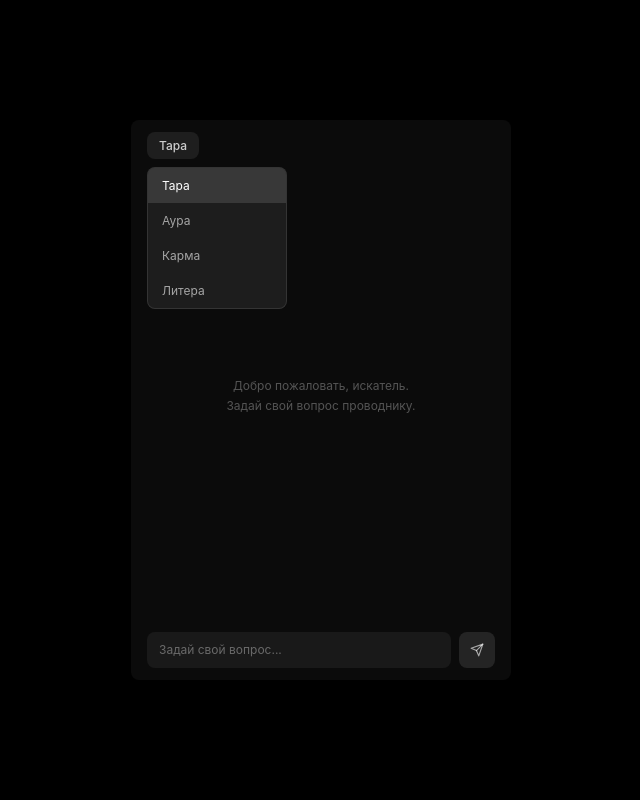
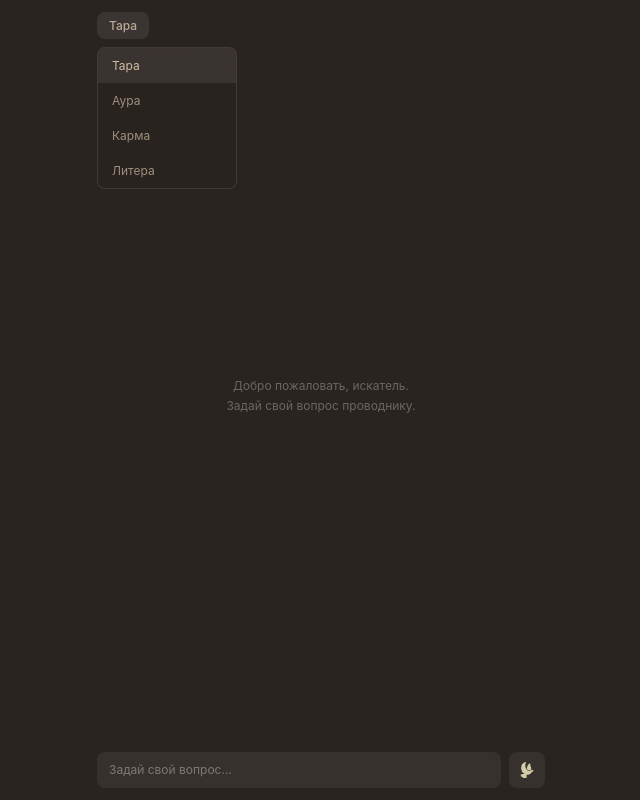
Before and after one commit to CakeBoxDeveloper/Psy, a plain HTML site: page index.html in a window 1280 px wide. Both pictures are taken after a click on the button "Тара". Shown: the whole page, without its empty margins (319-959 px from the left). Drawn offline with Linux system fonts and the light colour scheme.

Commit message:
Update index.html

```diff
--- a/index.html
+++ b/index.html
@@ -23,7 +23,7 @@
         html, body {
             width: 100%;
             height: 100%;
-            background: #000;
+            background: #2a2420;
             display: flex;
             justify-content: center;
             align-items: center;
@@ -33,31 +33,33 @@
         }
 
         .background {
-            position: fixed;
-            top: 0; left: 0;
-            width: 100%; height: 100%;
-            background-size: contain;
-            background-repeat: no-repeat;
-            background-position: center;
-            background-color: #000;
-            z-index: 0;
+            display: none;
         }
 
         .modal {
             position: relative;
             z-index: 10;
-            width: 75%;
-            max-width: 380px;
-            height: 70vh;
-            background: rgba(20, 20, 20, 0.55);
+            width: 100%;
+            height: 100vh;
+            max-width: 100%;
+            background: rgba(42, 36, 32, 0.95);
             border: none;
-            border-radius: 8px;
-            box-shadow: 0 20px 60px rgba(0, 0, 0, 0.5);
+            border-radius: 0;
+            box-shadow: none;
             display: flex;
             flex-direction: column;
+            align-items: center;
             overflow: hidden;
-            backdrop-filter: blur(24px);
-            -webkit-backdrop-filter: blur(24px);
+            backdrop-filter: none;
+            -webkit-backdrop-filter: none;
+        }
+
+        .modal-inner {
+            width: 100%;
+            max-width: 480px;
+            height: 100%;
+            display: flex;
+            flex-direction: column;
         }
 
         /* Header */
@@ -71,7 +73,7 @@
         .model-selector-btn {
             background: rgba(255, 255, 255, 0.08);
             border: none;
-            color: #ccc;
+            color: rgba(210, 190, 165, 0.85);
             font-size: 12px;
             font-weight: 500;
             cursor: pointer;
@@ -83,22 +85,23 @@
 
         .model-selector-btn:hover {
             background: rgba(255, 255, 255, 0.12);
-            color: #fff;
+            color: rgba(210, 190, 165, 1);
         }
 
         .dropdown-menu {
             position: absolute;
             top: calc(100% - 4px);
             left: 16px;
-            background: rgba(30, 30, 30, 0.98);
-            border: 1px solid rgba(255, 255, 255, 0.1);
+            background: rgba(42, 36, 32, 0.6);
+            border: 1px solid rgba(210, 190, 165, 0.15);
             border-radius: 8px;
             min-width: 140px;
             z-index: 100;
             display: none;
             flex-direction: column;
             overflow: hidden;
-            backdrop-filter: blur(20px);
+            backdrop-filter: blur(16px);
+            -webkit-backdrop-filter: blur(16px);
         }
 
         .dropdown-menu.show {
@@ -109,7 +112,7 @@
             padding: 10px 14px;
             background: none;
             border: none;
-            color: rgba(255, 255, 255, 0.6);
+            color: rgba(210, 190, 165, 0.7);
             font-size: 12px;
             cursor: pointer;
             text-align: left;
@@ -118,13 +121,13 @@
         }
 
         .dropdown-item:hover {
-            background: rgba(255, 255, 255, 0.08);
-            color: #fff;
+            background: rgba(255, 255, 255, 0.06);
+            color: rgba(210, 190, 165, 1);
         }
 
         .dropdown-item.active {
-            background: rgba(255, 255, 255, 0.12);
-            color: #fff;
+            background: rgba(255, 255, 255, 0.08);
+            color: rgba(210, 190, 165, 1);
         }
 
         /* Chat area */
@@ -165,13 +168,13 @@
         }
 
         .message.ai .message-bubble {
-            background: rgba(255, 255, 255, 0.08);
-            color: #bbb;
+            background: rgba(255, 255, 255, 0.06);
+            color: rgba(210, 190, 165, 0.8);
         }
 
         .message.user .message-bubble {
-            background: rgba(255, 255, 255, 0.12);
-            color: #fff;
+            background: rgba(255, 255, 255, 0.06);
+            color: rgba(210, 190, 165, 0.8);
         }
 
         /* Typing indicator */
@@ -248,9 +251,9 @@
         .send-btn {
             width: 36px;
             height: 36px;
-            background: rgba(255, 255, 255, 0.1);
+            background: rgba(255, 255, 255, 0.06);
             border: none;
-            color: rgba(255, 255, 255, 0.6);
+            color: rgba(255, 255, 255, 0.35);
             border-radius: 8px;
             cursor: pointer;
             display: flex;
@@ -261,20 +264,16 @@
         }
 
         .send-btn:hover {
-            background: rgba(255, 255, 255, 0.15);
-            color: rgba(255, 255, 255, 0.85);
+            background: rgba(255, 255, 255, 0.1);
+            color: rgba(255, 255, 255, 0.5);
         }
 
         .send-btn:active { transform: scale(0.95); }
 
-        .send-btn svg {
-            width: 14px;
-            height: 14px;
-            fill: none;
-            stroke: currentColor;
-            stroke-width: 2;
-            stroke-linecap: round;
-            stroke-linejoin: round;
+        .send-btn img {
+            width: 16px;
+            height: 16px;
+            filter: invert(80%) sepia(20%) saturate(300%) hue-rotate(10deg) brightness(95%);
         }
     </style>
 </head>
@@ -282,6 +281,7 @@
     <div class="background" id="background"></div>
 
     <div class="modal">
+      <div class="modal-inner">
         <div class="chat-header">
             <button class="model-selector-btn" id="modelBtn">Тара</button>
             <div class="dropdown-menu" id="dropdownMenu">
@@ -307,23 +307,15 @@
                 autocomplete="off"
             >
             <button class="send-btn" id="sendBtn">
-                <svg viewBox="0 0 24 24">
-                    <line x1="22" y1="2" x2="11" y2="13"></line>
-                    <polygon points="22 2 15 22 11 13 2 9 22 2"></polygon>
-                </svg>
+                <img src="https://raw.githubusercontent.com/CakeBoxDeveloper/Psy/b10a442f83ac8d558d211780dd24e855f47e9e2c/dove-.svg" alt="send">
             </button>
         </div>
+      </div>
     </div>
 
     <script>
         const backgroundImages = [
-            'Baroque_Renaissance_background_c…_202604291141.jpeg',
-            'Human_bodies_in_motion_struggle_202604291222.jpeg',
-            'Human_bodies_in_motion_struggle_202604291224.jpeg',
-            'Renaissance_aesthetic_sfumato_te…_202604291224.jpeg',
-            'Velvet_paper_candlelit_atmosphere_202604291146 (2).jpeg',
-            'Woman_doing_craft_nature_202604291149.jpeg',
-            'Woman_doing_craft_nature_202604291154 (1).jpeg'
+            '1', '2', '3', '4', '5', '6', '7', '8', '9', '10', '11'
         ];
 
         const models = {
@@ -346,7 +338,7 @@
 
         // Random background
         const randomImage = backgroundImages[Math.floor(Math.random() * backgroundImages.length)];
-        background.style.backgroundImage = `url('./${randomImage}')`;
+        background.style.backgroundImage = `url('https://raw.githubusercontent.com/CakeBoxDeveloper/Psy/main/BG/${randomImage}.jpeg')`;
 
         // Model dropdown
         modelBtn.addEventListener('click', () => dropdownMenu.classList.toggle('show'));
```
